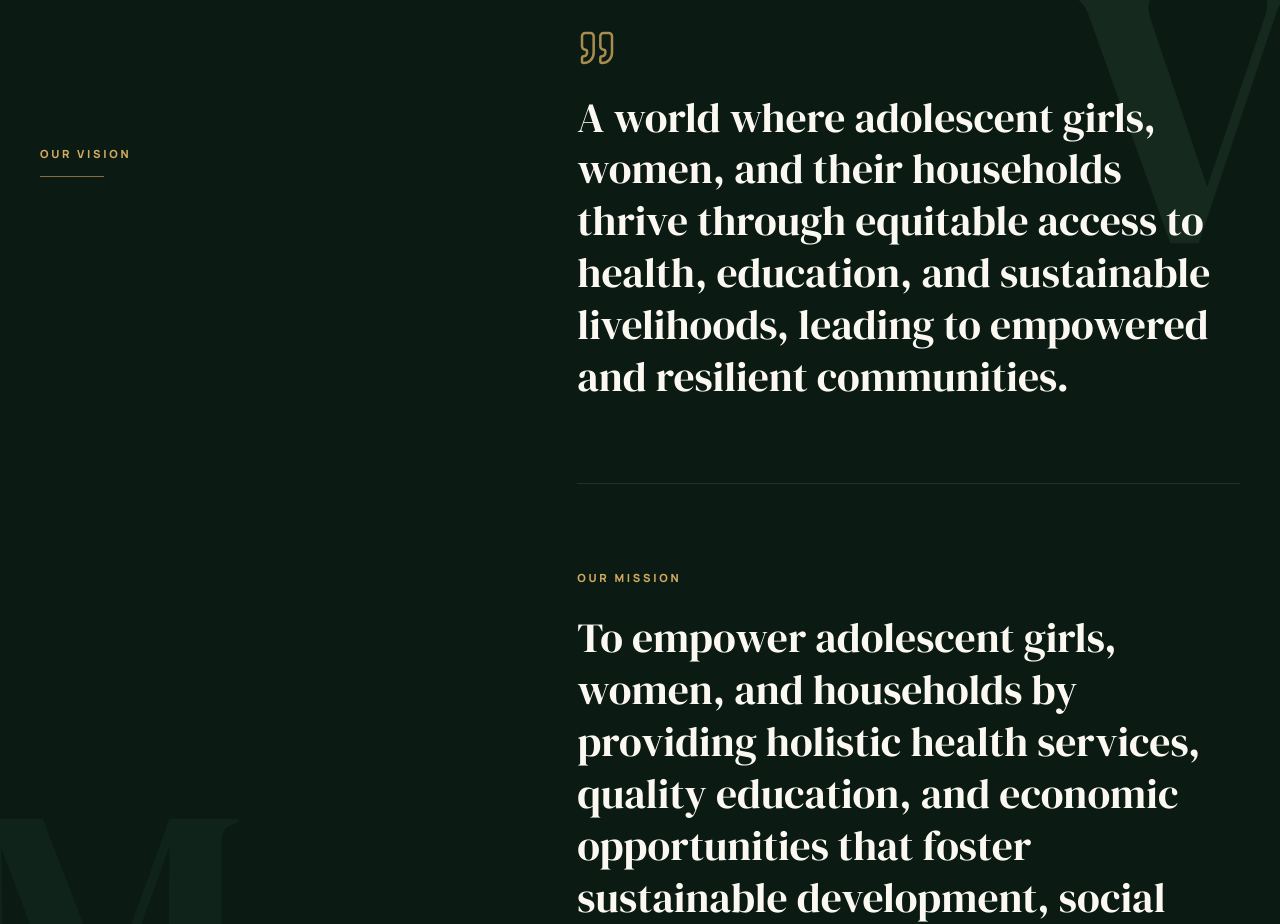
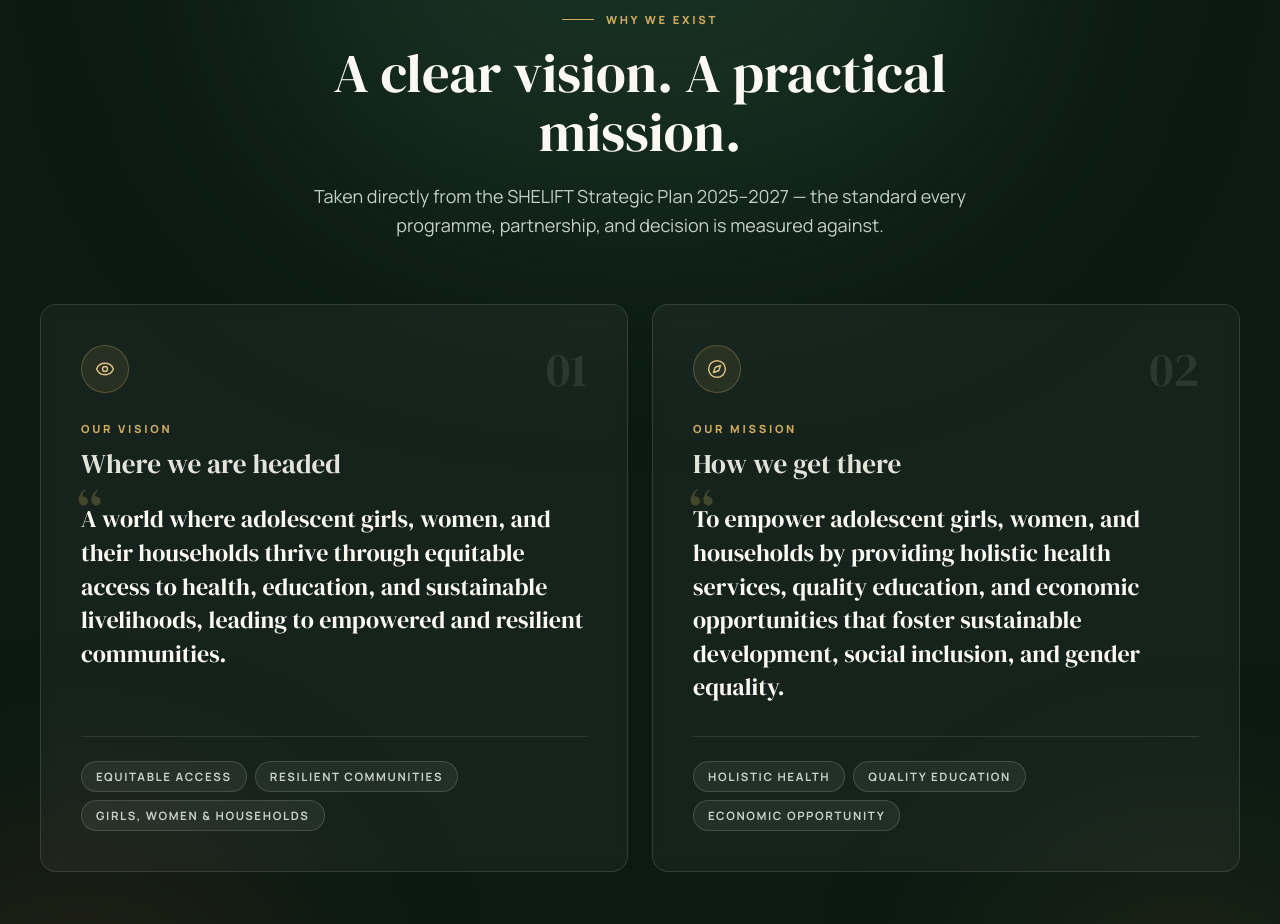
Before and after one commit to musinguziemma1/Shelift, a React (Vite) app: page / in a window 1280 px wide. Shown: the part 2083-3007 px from the top of the page. Built offline with nearby package versions, Linux system fonts and the light colour scheme.

Commit message:
feat: redesign Vision and Mission section into premium two-panel editorial layout

```diff
--- a/src/components/VisionMission.tsx
+++ b/src/components/VisionMission.tsx
@@ -1,70 +1,128 @@
 import { motion } from "framer-motion";
-import { Quote } from "lucide-react";
+import { ArrowRight, Compass, Eye } from "lucide-react";
 import { visionMission } from "../data/content";
-import { EASE, viewportOnce } from "../lib/motion";
-import { Reveal } from "./ui/Reveal";
+import { fadeUpItem, staggerContainer, viewportOnce } from "../lib/motion";
+import { SectionHeading } from "./ui/SectionHeading";
+
+const panels = [
+  {
+    id: "vision",
+    icon: Eye,
+    eyebrow: "Our Vision",
+    title: "Where we are headed",
+    quote: visionMission.vision,
+    points: ["Equitable access", "Resilient communities", "Girls, women & households"],
+  },
+  {
+    id: "mission",
+    icon: Compass,
+    eyebrow: "Our Mission",
+    title: "How we get there",
+    quote: visionMission.mission,
+    points: ["Holistic health", "Quality education", "Economic opportunity"],
+  },
+] as const;
 
 export function VisionMission() {
   return (
-    <section id="vision" className="relative overflow-hidden bg-forest-950 py-24 lg:py-36">
-      {/* Oversized watermarks */}
-      <span
-        aria-hidden="true"
-        className="pointer-events-none absolute -right-6 top-8 select-none font-display text-[16rem] leading-none text-forest-800/40 lg:text-[24rem]"
-      >
-        V
-      </span>
-      <span
-        aria-hidden="true"
-        className="pointer-events-none absolute -left-8 bottom-4 select-none font-display text-[16rem] leading-none text-forest-800/25 lg:text-[22rem]"
-      >
-        M
-      </span>
+    <section id="vision" className="relative overflow-hidden bg-forest-950 py-24 lg:py-32">
+      {/* Ambient decoration — soft glows + fine grain, no giant letters */}
+      <div aria-hidden="true" className="pointer-events-none absolute inset-0">
+        <div className="absolute -top-40 left-1/2 h-[30rem] w-[46rem] -translate-x-1/2 rounded-full bg-forest-700/40 blur-[120px]" />
+        <div className="absolute -bottom-48 -left-32 h-[26rem] w-[26rem] rounded-full bg-clay-700/20 blur-[110px]" />
+        <div className="absolute -bottom-40 -right-24 h-[24rem] w-[24rem] rounded-full bg-gold-500/10 blur-[110px]" />
+        <div className="absolute inset-x-0 top-0 h-px bg-gradient-to-r from-transparent via-gold-400/60 to-transparent" />
+      </div>
 
       <div className="container-x relative">
-        <div className="grid gap-20 lg:grid-cols-[minmax(0,5fr)_minmax(0,7fr)] lg:gap-16">
-          {/* Deconstructed labels column */}
-          <Reveal className="space-y-20">
-            <div className="lg:sticky lg:top-28">
-              <span className="eyebrow text-gold-400">OUR VISION</span>
-              <span className="mt-3 block h-px w-16 bg-gold-400/60" aria-hidden="true" />
-            </div>
-          </Reveal>
+        <SectionHeading
+          align="center"
+          tone="light"
+          eyebrow="Why we exist"
+          title="A clear vision. A practical mission."
+          lead="Taken directly from the SHELIFT Strategic Plan 2025–2027 — the standard every programme, partnership, and decision is measured against."
+        />
 
-          <div className="space-y-20">
-            {/* Vision quote */}
-            <motion.blockquote
-              initial={{ opacity: 0, y: 32 }}
-              whileInView={{ opacity: 1, y: 0 }}
-              viewport={viewportOnce}
-              transition={{ duration: 0.85, ease: EASE }}
+        <motion.div
+          variants={staggerContainer}
+          initial="hidden"
+          whileInView="visible"
+          viewport={viewportOnce}
+          className="mt-14 grid gap-6 lg:mt-16 lg:grid-cols-2"
+        >
+          {panels.map((panel) => (
+            <motion.article
+              key={panel.id}
+              variants={fadeUpItem}
+              aria-labelledby={`${panel.id}-label`}
+              className="group relative flex flex-col overflow-hidden rounded-2xl border border-ivory/12 bg-white/[0.045] p-8 backdrop-blur-sm transition-colors duration-500 hover:border-gold-400/40 hover:bg-white/[0.06] sm:p-10"
             >
-              <Quote
+              {/* Top gold accent that grows on hover */}
+              <span
                 aria-hidden="true"
-                className="mb-6 h-10 w-10 text-gold-400/80"
-                strokeWidth={1.5}
+                className="absolute inset-x-0 top-0 h-[3px] origin-left scale-x-0 bg-gradient-to-r from-gold-400 via-gold-300 to-clay-400 transition-transform duration-500 ease-out group-hover:scale-x-100"
               />
-              <p className="font-display text-[1.7rem] leading-[1.25] text-ivory sm:text-4xl lg:text-[2.6rem]">
-                {visionMission.vision}
+              <div className="flex items-center justify-between gap-4">
+                <span className="inline-flex h-12 w-12 items-center justify-center rounded-full border border-gold-400/30 bg-gold-400/10 text-gold-300">
+                  <panel.icon aria-hidden="true" className="h-5 w-5" strokeWidth={1.75} />
+                </span>
+                <span
+                  aria-hidden="true"
+                  className="font-display text-5xl leading-none text-ivory/10 transition-colors duration-500 group-hover:text-gold-400/25"
+                >
+                  {panel.id === "vision" ? "01" : "02"}
+                </span>
+              </div>
+
+              <p id={`${panel.id}-label`} className="eyebrow mt-7 text-gold-400">
+                {panel.eyebrow}
               </p>
-            </motion.blockquote>
+              <h3 className="mt-2 font-display text-2xl text-ivory/90 sm:text-[1.7rem]">
+                {panel.title}
+              </h3>
 
-            <div className="h-px w-full bg-ivory/10" aria-hidden="true" />
+              <blockquote className="relative mt-5 flex-1">
+                <span
+                  aria-hidden="true"
+                  className="pointer-events-none absolute -left-1 -top-5 select-none font-display text-6xl leading-none text-gold-400/25"
+                >
+                  &ldquo;
+                </span>
+                <p className="relative font-display text-[1.35rem] leading-[1.45] text-ivory sm:text-[1.5rem] sm:leading-[1.4]">
+                  {panel.quote}
+                </p>
+              </blockquote>
 
-            {/* Mission quote */}
-            <motion.blockquote
-              initial={{ opacity: 0, y: 32 }}
-              whileInView={{ opacity: 1, y: 0 }}
-              viewport={viewportOnce}
-              transition={{ duration: 0.85, ease: EASE, delay: 0.1 }}
-            >
-              <span className="eyebrow text-gold-400">OUR MISSION</span>
-              <p className="mt-6 font-display text-[1.7rem] leading-[1.25] text-ivory sm:text-4xl lg:text-[2.6rem]">
-                {visionMission.mission}
-              </p>
-            </motion.blockquote>
-          </div>
-        </div>
+              <ul aria-label={`${panel.eyebrow} focus areas`} className="mt-8 flex flex-wrap gap-2 border-t border-ivory/10 pt-6">
+                {panel.points.map((point) => (
+                  <li
+                    key={point}
+                    className="rounded-full border border-ivory/15 bg-ivory/[0.06] px-3.5 py-1.5 text-[0.72rem] font-bold uppercase tracking-[0.14em] text-forest-100/85"
+                  >
+                    {point}
+                  </li>
+                ))}
+              </ul>
+            </motion.article>
+          ))}
+        </motion.div>
+
+        <motion.p
+          initial={{ opacity: 0, y: 20 }}
+          whileInView={{ opacity: 1, y: 0 }}
+          viewport={viewportOnce}
+          transition={{ duration: 0.7, delay: 0.15 }}
+          className="mt-12 text-center text-sm text-forest-100/70 sm:text-base"
+        >
+          This is how purpose becomes practice.{" "}
+          <a
+            href="#what-we-do"
+            className="link-underline inline-flex items-center gap-1.5 font-bold text-gold-300 hover:text-gold-400"
+          >
+            See our four pathways
+            <ArrowRight aria-hidden="true" className="h-4 w-4" />
+          </a>
+        </motion.p>
       </div>
     </section>
   );
```
